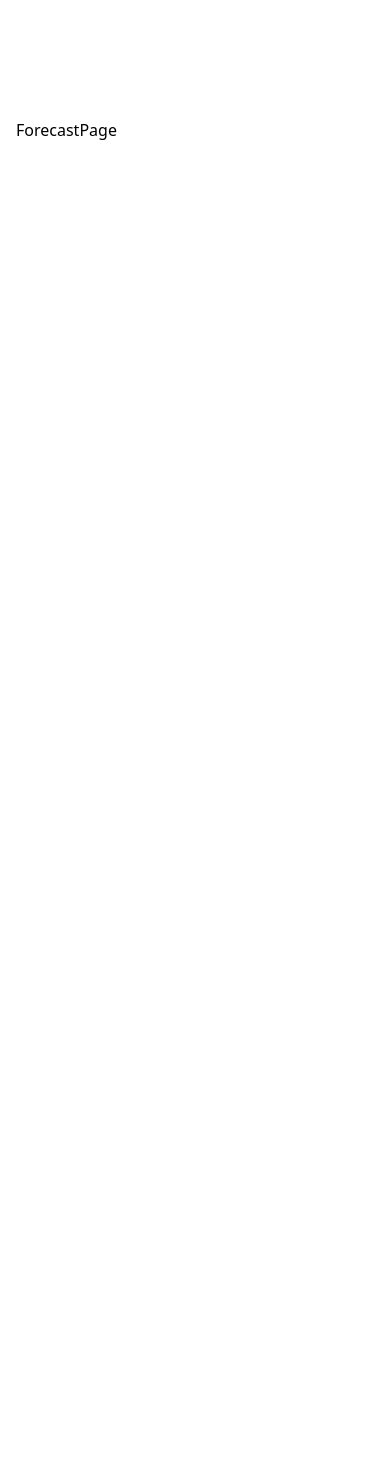
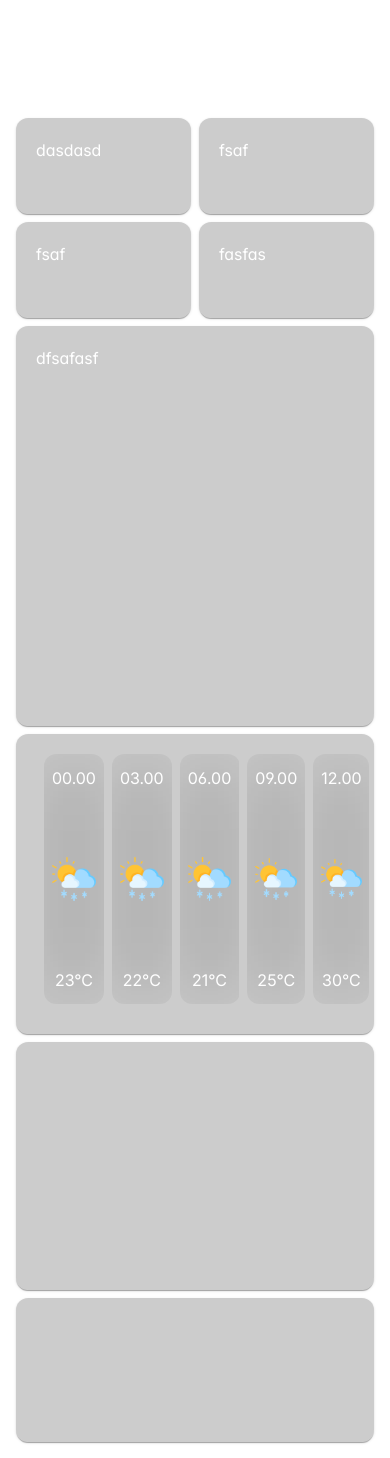
Before and after one commit to MSFauzan505/weather-app-reactjs, a React (Vite) app: page /forecast in a window 390 px wide. Before the commit the page ends 844 px from the top, so only its background shows below. Built offline with nearby package versions, Linux system fonts and the light colour scheme.

Commit message:
feat: add UI forecast page

```diff
--- a/src/datas/forecast.js
+++ b/src/datas/forecast.js
@@ -40,42 +40,6 @@
         },
         dt_txt: "2025-06-25 03:00:00",
       },
-      {
-        dt: 1751241600,
-        main: {
-          temp: 22.07,
-          feels_like: 22.79,
-          temp_min: 22.07,
-          temp_max: 22.07,
-          pressure: 1010,
-          sea_level: 1010,
-          grnd_level: 988,
-          humidity: 94,
-          temp_kf: 0,
-        },
-        weather: [
-          {
-            id: 804,
-            main: "Clouds",
-            description: "overcast clouds",
-            icon: "04d",
-          },
-        ],
-        clouds: {
-          all: 98,
-        },
-        wind: {
-          speed: 1.67,
-          deg: 170,
-          gust: 1.8,
-        },
-        visibility: 10000,
-        pop: 0,
-        sys: {
-          pod: "d",
-        },
-        dt_txt: "2025-06-30 00:00:00",
-      },
     ],
     city: {
       id: 1626998,
--- a/src/layouts/MainLayout.jsx
+++ b/src/layouts/MainLayout.jsx
@@ -23,7 +23,7 @@ export const MainLayoutProvider = () => {
                         initial={{ opacity: 0, y: 30 }}
                         animate={{ opacity: 1, y: 0 }}
                         transition={{ duration: 0.5, ease: 'easeOut' }}
-                        className=' sm:mt-2 sm:m-0 w-full p-4 sm:p-3'>
+                        className=' sm:m-0 w-full p-4 sm:p-3'>
                         <div className='my-2 sm:my-5 flex justify-end gap-5'>
                             <a href='https://github.com/MSFauzan505' target='_black' className='text-white hover:text-gray-100 hover:underline'>Github</a>
                             <a href='https://openweathermap.org' target='_black' className='text-white hover:text-gray-100 hover:underline'>Weather API</a>
--- a/src/pages/ForecastPage.jsx
+++ b/src/pages/ForecastPage.jsx
@@ -1,8 +1,76 @@
 import React from 'react'
+import { Card } from 'primereact/card';
+
+const cardStyle = 'text-white bg-black/20 backdrop-blur-2xl rounded-xl p-5'
+
+const forecastData = [
+  { time: "00.00", icon: "/icon-cerah.png", temp: "23°C" },
+  { time: "03.00", icon: "/icon-cerah.png", temp: "22°C" },
+  { time: "06.00", icon: "/icon-cerah.png", temp: "21°C" },
+  { time: "09.00", icon: "/icon-cerah.png", temp: "25°C" },
+  { time: "12.00", icon: "/icon-cerah.png", temp: "30°C" },
+  { time: "15.00", icon: "/icon-cerah.png", temp: "29°C" },
+  { time: "18.00", icon: "/icon-cerah.png", temp: "24°C" },
+  { time: "21.00", icon: "/icon-cerah.png", temp: "22°C" },
+];
+
 
 const ForecastPage = () => {
   return (
-    <div>ForecastPage</div>
+    <div className="flex flex-col gap-2 sm:gap-3 md:gap-4">
+
+      <div className='flex flex-col md:flex-row gap-2 w-full'>
+        <div className='flex flex-col gap-2 h-[200px] sm:h-[400px]  sm:min-w-[400px] md:flex-2'>
+          <div className='flex gap-2 h-full '>
+            <Card className={`${cardStyle}  w-full`}>
+              dasdasd
+            </Card>
+
+            <Card className={`${cardStyle}  w-full`}>
+              fsaf
+            </Card>
+          </div>
+          <div className='flex gap-2 h-full'>
+            <Card className={`${cardStyle}  w-full`}>
+              fsaf
+            </Card>
+
+            <Card className={`${cardStyle}  w-full`}>
+              fasfas
+            </Card>
+          </div>
+        </div>
+
+        <Card className={`${cardStyle} flex h-[400px] md:flex-1`}>
+          dfsafasf
+        </Card>
+      </div>
+
+      <Card className={`${cardStyle} h-[300px] w-full overflow-x-auto  max-w-full`}>
+        <div className='flex justify-between sm:justify-start flex-nowrap sm:flex-wrap items-center gap-2 md:gap-3 px-2'>
+          {forecastData.map((item, index) => (
+            <div
+              key={index}
+              className='flex flex-col justify-between items-center py-3 px-2 backdrop-blur-2xl rounded-xl max-w-[80px] md:min-w-[150px] h-[250px]'
+            >
+              <span>{item.time}</span>
+              <img src={item.icon} className='w-[50px]' alt='icon cuaca' />
+              <span>{item.temp}</span>
+            </div>
+          ))}
+        </div>
+      </Card>
+
+      <div className='flex flex-col md:flex-row gap-2 h-[400px]'>
+        <Card className={`${cardStyle} flex-2`}>
+
+        </Card>
+        <Card className={`${cardStyle} flex-1`}>
+
+        </Card>
+      </div>
+
+    </div>
   )
 }
 
```
